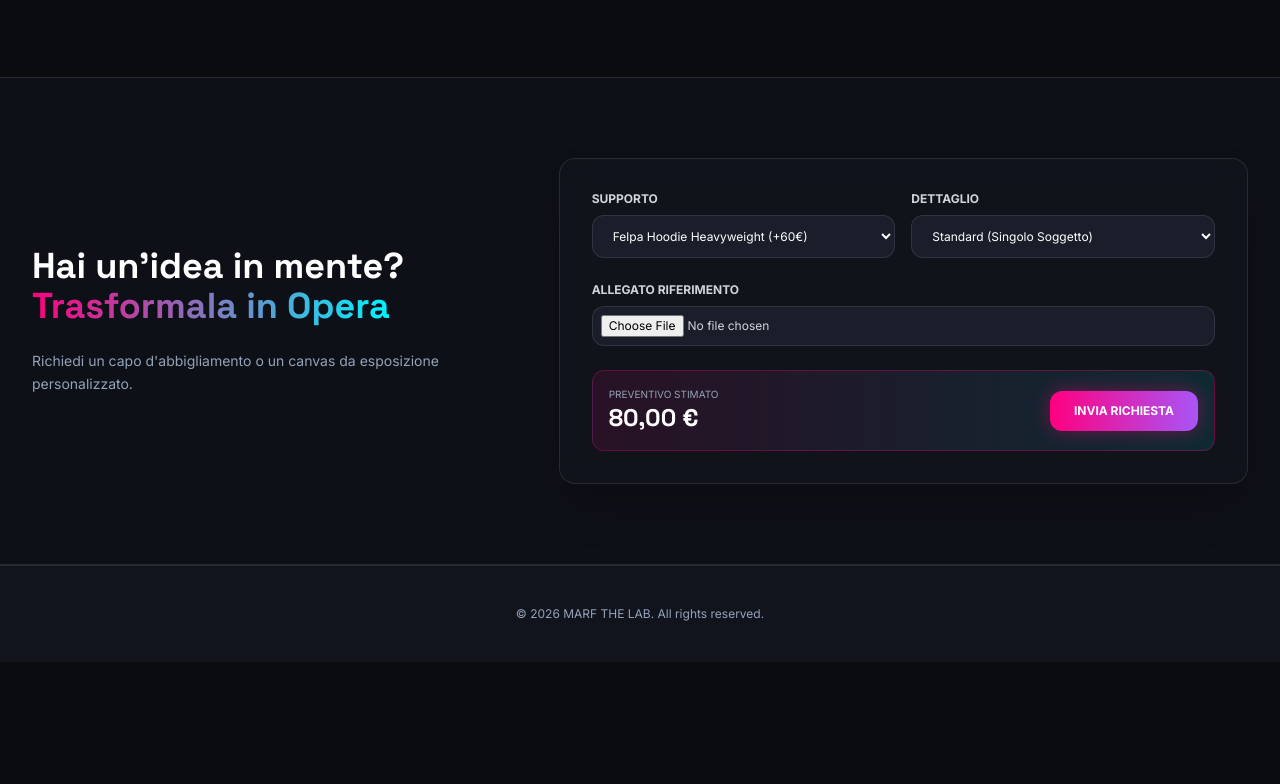
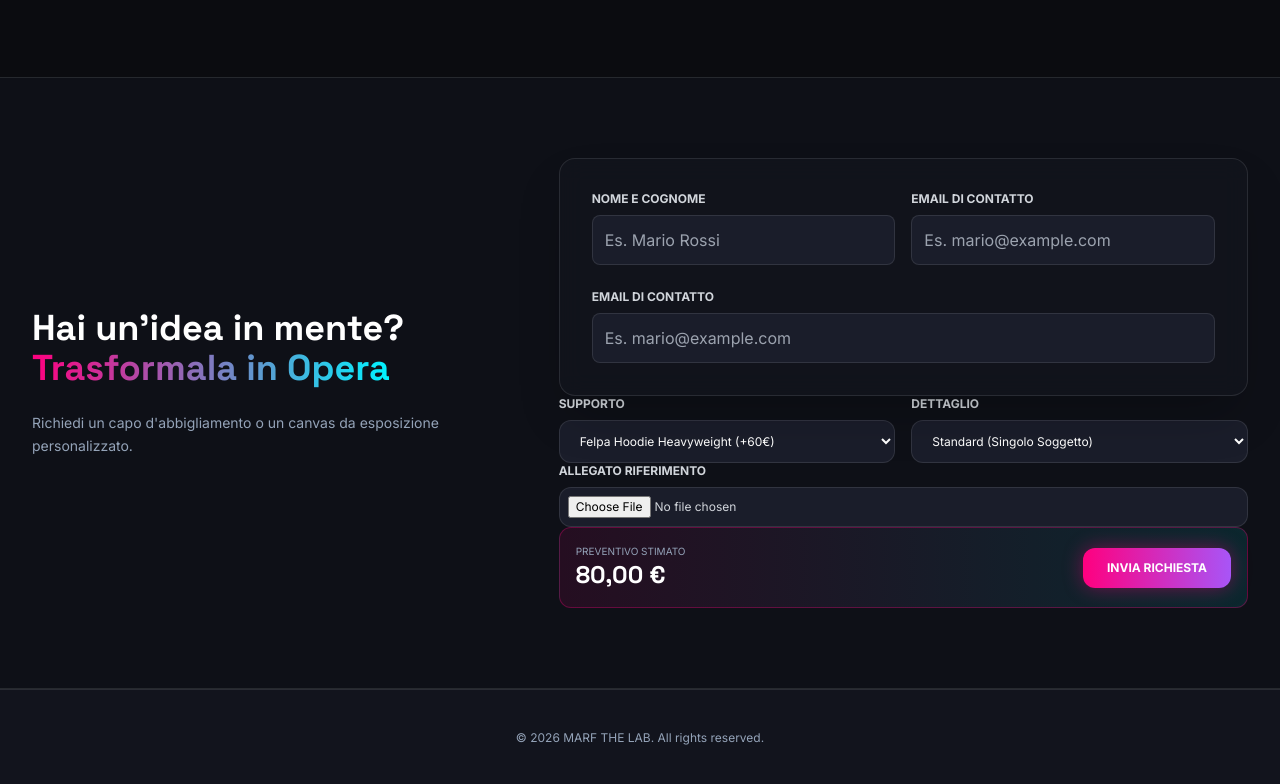
Before and after one commit to MarfTheLab/marf-the-lab, a website: page index.html in a window 1280 px wide. Shown: the part 1865-2649 px from the top of the page. Before the commit the page ends 2527 px from the top, so only its background shows below. Drawn offline with nearby package versions, Linux system fonts and the light colour scheme.

Commit message:
Update index.html

```diff
--- a/index.html
+++ b/index.html
@@ -186,7 +186,7 @@
         </div>
     </section>
 
-    <!-- CUSTOM REQUEST STUDIO -->
+<!-- CUSTOM REQUEST STUDIO -->
     <section id="customStudio" class="py-20 bg-darkCard/60 relative border-y border-white/10">
         <div class="max-w-7xl mx-auto px-4 sm:px-6 lg:px-8">
             <div class="grid grid-cols-1 lg:grid-cols-12 gap-12 items-center">
@@ -202,6 +202,21 @@
                 <div class="lg:col-span-7">
                     <div class="glass-panel p-6 sm:p-8 rounded-2xl border border-white/10 shadow-2xl">
                         <form id="customForm" onsubmit="handleCustomSubmit(event)" class="space-y-6">
+                            <div class="grid grid-cols-1 sm:grid-cols-2 gap-4">
+                                <div>
+                                    <label class="block text-xs font-bold uppercase text-gray-300 mb-2">Nome e Cognome</label>
+                                    <input type="text" id="customerName" required placeholder="Es. Mario Rossi" class="w-full bg-darkElevated border border-white/10 rounded-lg p-3 text-white focus:outline-none focus:border-brandAccent" />
+                                </div>
+                                <div>
+                                    <label class="block text-xs font-bold uppercase text-gray-300 mb-2">Email di Contatto</label>
+                                    <input type="email" id="customerEmail" required placeholder="Es. mario@example.com" class="w-full bg-darkElevated border border-white/10 rounded-lg p-3 text-white focus:outline-none focus:border-brandAccent" />
+                                </div>
+                            </div>
+  <div>
+    <label class="block text-xs font-bold uppercase text-gray-300 mb-2">Email di Contatto</label>
+    <input type="email" id="customerEmail" required placeholder="Es. mario@example.com" class="w-full bg-darkElevated border border-white/10 rounded-lg p-3 text-white focus:outline-none focus:border-brandAccent" />
+  </div>
+</div>
                             <div class="grid grid-cols-1 sm:grid-cols-2 gap-4">
                                 <div>
                                     <label class="block text-xs font-bold uppercase text-gray-300 mb-2">Supporto</label>
```
